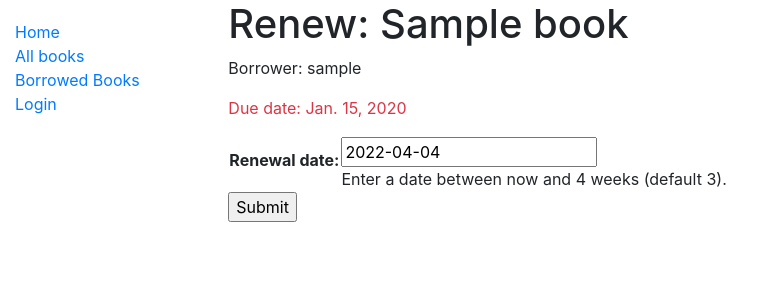
After one commit to tiger-yash/cops-django-youtube, a Django app: page /catalog/book/1/renew/ in a window 1280 px wide. The commit adds this page. Shown: the top 300 px of the page, without its empty margins (0-774 px from the left). Run offline with Django 4.2, Linux system fonts and the light colour scheme; tables that the repository leaves empty hold one stand-in row (values such as "Sample post").

Commit message:
added form for renewal of book

```diff
--- /dev/null
+++ b/catalog/forms.py
@@ -0,0 +1,23 @@
+import datetime
+
+from django import forms
+
+from django.core.exceptions import ValidationError
+from django.utils.translation import gettext_lazy as _
+
+class RenewBookForm(forms.Form):
+    renewal_date = forms.DateField(help_text="Enter a date between now and 4 weeks (default 3).")
+
+    def clean_renewal_date(self):
+        data = self.cleaned_data['renewal_date']
+
+        # Check if a date is not in the past.
+        if data < datetime.date.today():
+            raise ValidationError(_('Invalid date - renewal in past'))
+
+        # Check if a date is in the allowed range (+4 weeks from today).
+        if data > datetime.date.today() + datetime.timedelta(weeks=4):
+            raise ValidationError(_('Invalid date - renewal more than 4 weeks ahead'))
+
+        # Remember to always return the cleaned data.
+        return data
--- a/catalog/models.py
+++ b/catalog/models.py
@@ -1,7 +1,7 @@
 from django.db import models
 from django.contrib.auth.models import User
 from django.urls import reverse
-import datetime as date
+from datetime import datetime
 # Create your models here.
 
 class Book(models.Model):
@@ -27,12 +27,13 @@ class BookCopy(models.Model):
     book = models.ForeignKey(Book, on_delete=models.CASCADE)
     borrow_date = models.DateField(null=True, blank=True)
     # True status means that the copy is available for issue, False means unavailable
+    due_back = models.DateField(null=True, blank=True)
     status = models.BooleanField(default=False)
     borrower = models.ForeignKey(User, related_name='borrower', null=True, blank=True, on_delete=models.SET_NULL)
 
     @property
     def is_overdue(self):
-        if self.borrow_date and date.today() > self.borrow_date:
+        if self.borrow_date and datetime.today().date() > self.borrow_date:
             return True
         return False
 
--- a/catalog/templates/catalog/book_detail.html
+++ b/catalog/templates/catalog/book_detail.html
@@ -23,6 +23,7 @@
       <h6 class="text-danger">On Loan</h6>
       <h6><strong>Borrowed on:</strong> {{ copy.borrow_date }} by {{ copy.borrower }}</h6>
       {% endif %}
+      <h6>Due: {{copy.due_back}}</h6>
       </li>
       <br>
     {% empty %}
--- /dev/null
+++ b/catalog/templates/catalog/book_renew_librarian.html
@@ -0,0 +1,15 @@
+{% extends "base_generic.html" %}
+
+{% block content %}
+  <h1>Renew: {{ book_instance.book.title }}</h1>
+  <p>Borrower: {{ book_instance.borrower }}</p>
+  <p{% if book_instance.is_overdue %} class="text-danger"{% endif %}>Due date: {{ book_instance.due_back }}</p>
+
+  <form action="" method="post">
+    {% csrf_token %}
+    <table>
+    {{ form.as_table }}
+    </table>
+    <input type="submit" value="Submit">
+  </form>
+{% endblock %}
--- a/catalog/urls.py
+++ b/catalog/urls.py
@@ -7,3 +7,7 @@ urlpatterns = [
     path('mybooks/', views.LoanedBooksByUserListView.as_view(), name='my-borrowed'),
     path('book/<int:pk>', views.BookDetailView.as_view(), name='book-detail'),
 ]
+
+urlpatterns += [
+    path('book/<int:pk>/renew/', views.renew_book_librarian, name='renew-book-librarian'),
+]
--- a/catalog/views.py
+++ b/catalog/views.py
@@ -1,7 +1,15 @@
+from datetime import datetime
+from datetime import timedelta
 from django.shortcuts import render
 from django.views import generic
 from django.contrib.auth.mixins import LoginRequiredMixin
 
+from django.contrib.auth.decorators import login_required, permission_required
+from django.shortcuts import get_object_or_404
+from django.http import HttpResponseRedirect
+from django.urls import reverse
+
+from catalog.forms import RenewBookForm
 # Create your views here.
 
 from .models import *
@@ -48,3 +56,34 @@ class LoanedBooksByUserListView (LoginRequiredMixin, generic.ListView):
     def get_queryset(self):
         """Return the books on loan to the current user"""
         return BookCopy.objects.filter(borrower=self.request.user).filter(status__exact=1).order_by('borrow_date')
+
+def renew_book_librarian(request, pk):
+    """View function for renewing a specific BookCopy by librarian."""
+    book_instance = get_object_or_404(BookCopy, pk=pk)
+
+    # If this is a POST request then process the Form data
+    if request.method == 'POST':
+
+        # Create a form instance and populate it with data from the request (binding):
+        form = RenewBookForm(request.POST)
+
+        # Check if the form is valid:
+        if form.is_valid():
+            # process the data in form.cleaned_data as required (here we just write it to the model due_back field)
+            book_instance.due_back = form.cleaned_data['renewal_date']
+            book_instance.save()
+
+            # redirect to a new URL:
+            return HttpResponseRedirect(reverse('books') )
+
+    # If this is a GET (or any other method) create the default form.
+    else:
+        proposed_renewal_date = datetime.today() + timedelta(weeks=3)
+        form = RenewBookForm(initial={'renewal_date': proposed_renewal_date})
+
+    context = {
+        'form': form,
+        'book_instance': book_instance,
+    }
+
+    return render(request, 'catalog/book_renew_librarian.html', context)
```
Also changed, not shown: catalog/migrations/0004_bookcopy_due_back.py (added).
